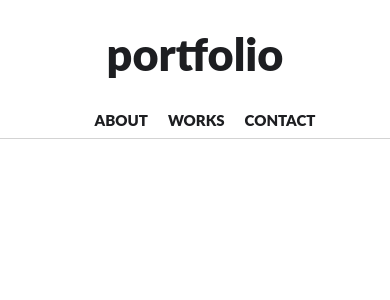
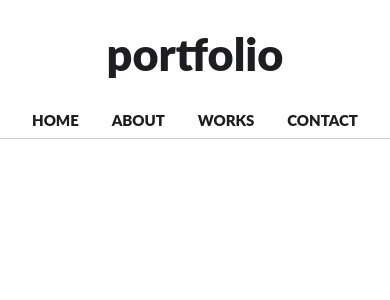
Before and after one commit to oo0ooo0/port04, a React (Create React App) app: page / in a window 390 px wide. Shown: the top 300 px of the page. Built offline with nearby package versions, Linux system fonts and the light colour scheme.

Commit message:
Update Header.jsx
Changed from 768px to mobile menu

```diff
--- a/src/Header.jsx
+++ b/src/Header.jsx
@@ -56,7 +56,7 @@ const StyledHeader = styled.header`
     }
   }
 
-  @media (max-width: 500px) {
+  @media (max-width: 768px) {
     .main-menu-wrap {
       .header-cont {
         display: block;
@@ -68,11 +68,12 @@ const StyledHeader = styled.header`
           margin-top: 20px;
           width: 100%;
           ul {
-            justify-content: center;
+            justify-content: space-around;
             margin-left: 0px;
             padding: 0px 4%;
             li {
-              padding: 5px 0;
+              padding: 5px 0px;
+              margin-left: 0px;
               a {
                 font-size: 15px;
                 margin-bottom: 5px;
@@ -100,7 +101,10 @@ function Header() {
           <div className='gnb'>
             <ul>
               <li>
-                <Link to={{ pathname: `/` }}>ABOUT</Link>
+                <Link to={{ pathname: `/` }}>HOME</Link>
+              </li>
+              <li>
+                <Link to={{ pathname: `/about` }}>ABOUT</Link>
               </li>
               <li>
                 <Link to={{ pathname: `/works` }}>WORKS</Link>
```
